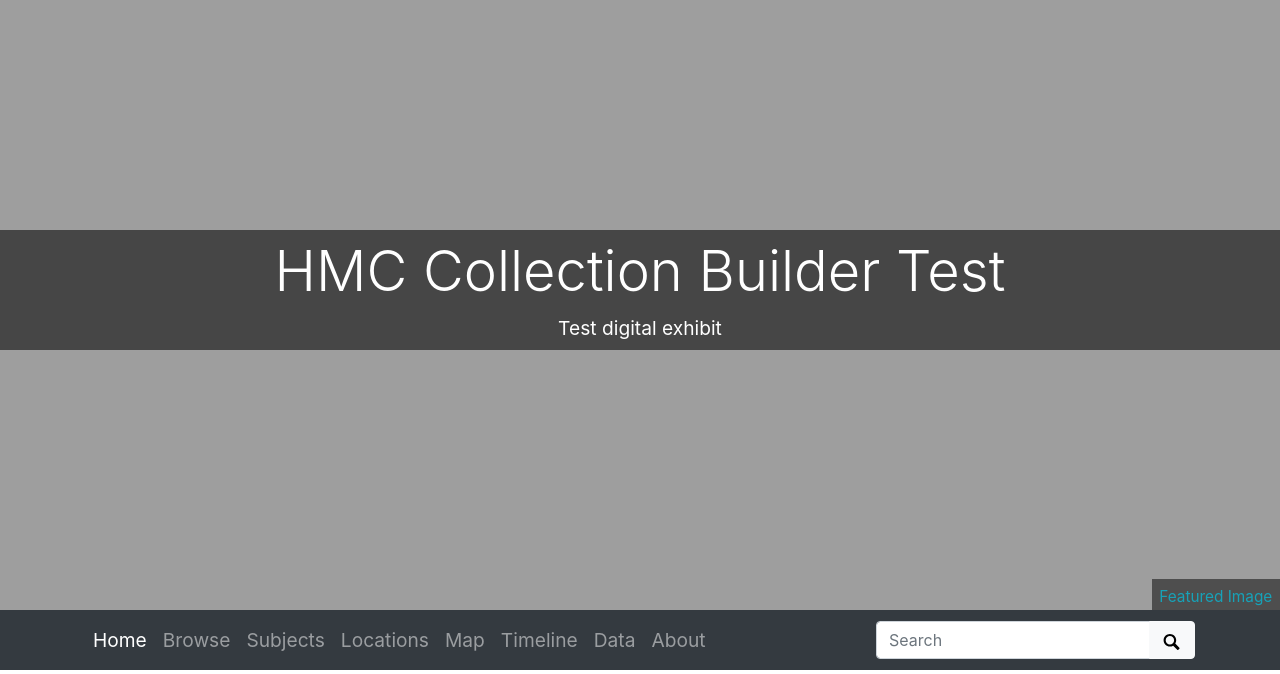
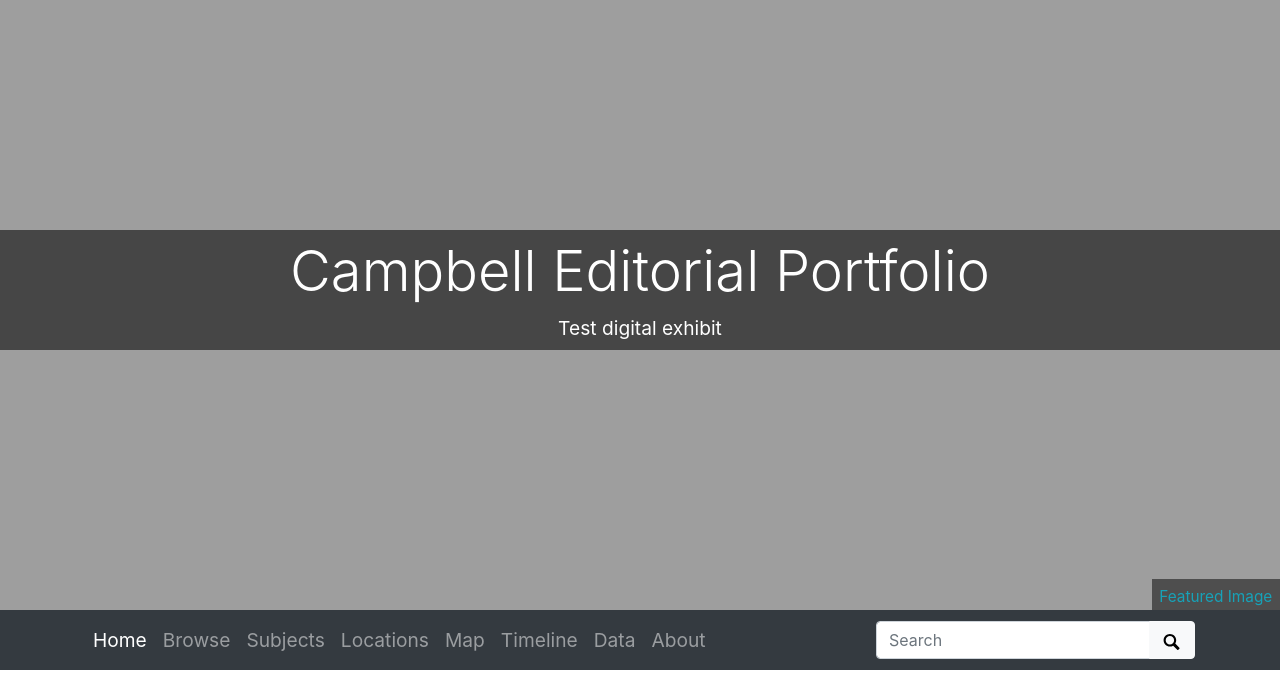
Before and after one commit to hmc4/collection-builder, a Jekyll site: the page built from index.md, in a window 1280 px wide. Shown: the top 674 px of the page. Built offline with Jekyll 4.4.1, drawn with Linux system fonts in a browser that asks for light colours; some of the changed text lies outside the part shown; grey boxes are pictures that could not be loaded.

```diff
--- a/_config.yml
+++ b/_config.yml
@@ -18,7 +18,7 @@ source-code: https://github.com/hmc4/collection-builder
 # SITE SETTINGS
 #
 # title of site appears in banner
-title: HMC Collection Builder Test
+title: Campbell Editorial Portfolio
 # tagline, a short phrase that will appear throughout the site in the top banner
 tagline: Test digital exhibit
 # description appears in meta tags and other locations
@@ -31,7 +31,7 @@ author: hmc4
 # COLLECTION SETTINGS
 #
 # choose metadata: this is the name of the csv file in your _data directory that describes the objects in your collection
-metadata: metadata_demo
+metadata: CampbellEditorial_metadata
 
 ##########
 # GOOGLE SERVICES [optional!]
```
